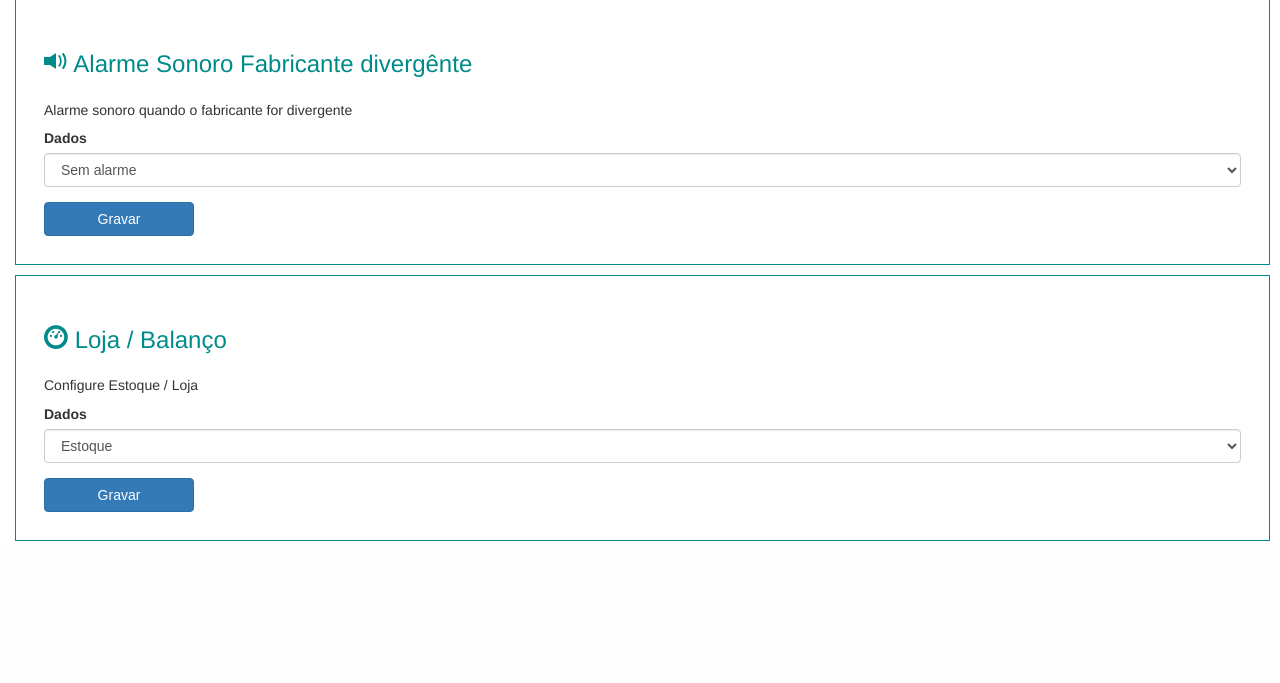
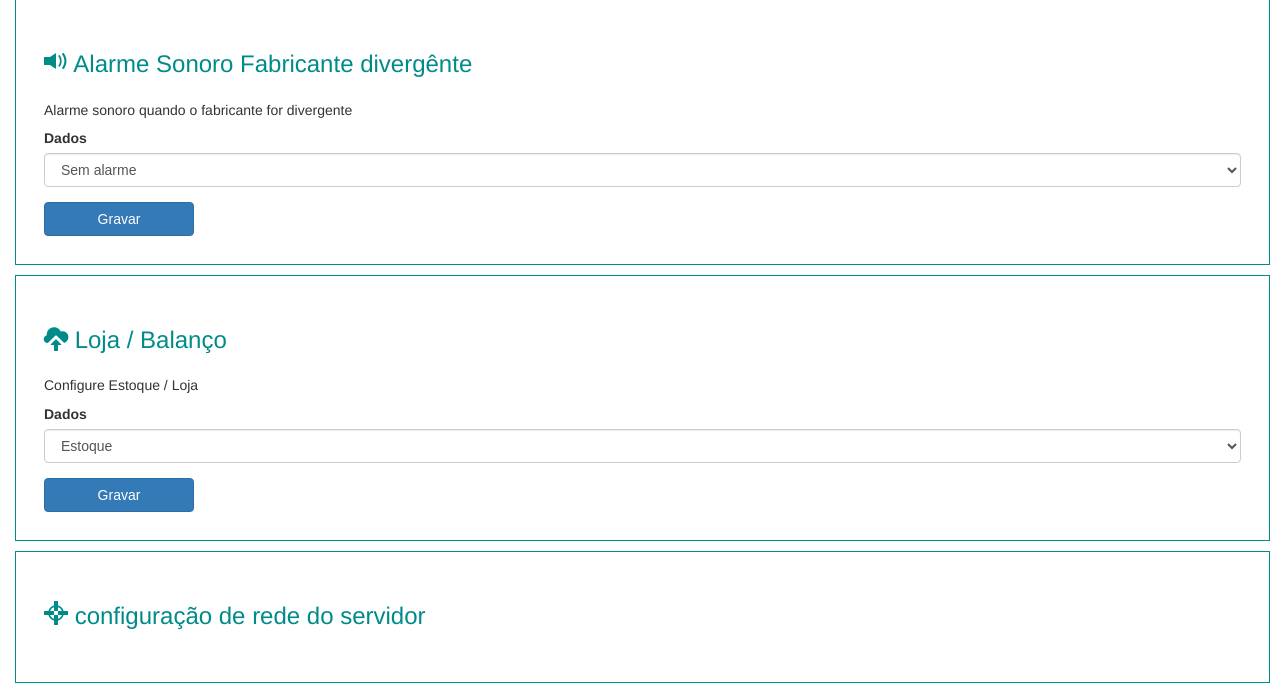
Before and after one commit to TimoteoSantos/Siscollector, a PHP site: page /v_configuracao.php in a window 1280 px wide. Shown: the part 1550-2233 px from the top of the page. Before the commit the page ends 2091 px from the top, so only its background shows below. Run offline with PHP 8.4, Linux system fonts and the light colour scheme; a user stored in the database is signed in; data comes from the database, SQL or seed files in the repository; data that the repository does not hold is empty.

Commit message:
atualizacao de configuracao

```diff
--- /dev/null
+++ b/coletor/arquivos_banco/ip.php
@@ -0,0 +1,5 @@
+<?php
+
+print shell_exec('ipconfig');
+
+?>
--- a/coletor/v_cabecalho.php
+++ b/coletor/v_cabecalho.php
@@ -26,7 +26,7 @@ $usuario = $_SESSION['usuario'];
 			</ul>
 		</li>
 
-		<li><a href="#">Coletas</a>
+		<li><a href="#">Coletas </a>
 
 			<ul>
 
--- a/coletor/v_configuracao.php
+++ b/coletor/v_configuracao.php
@@ -293,9 +293,7 @@ require 'arquivos_banco/login_verificar.php';
 
 						$tempo = $linha["tempo"];
 
-
 						?>
-
 						<button type="button" class="btn btn-danger" ><a href="arquivos_banco/excluir_tempo.php">Trocar</a></button>
 						<p>
 
@@ -388,7 +386,7 @@ require 'arquivos_banco/login_verificar.php';
 				<form method="post" action="arquivos_banco/estoque_loja.php">
 
 					<fieldset class="area_fieldset"> <h3>
-						<span class="glyphicon glyphicon-dashboard" aria-hidden="true"></span>
+						<span class="glyphicon glyphicon-cloud-upload" aria-hidden="true"></span>
 					Loja / Balanço</h3>
 
 					<div class="form-group">
@@ -463,6 +461,28 @@ require 'arquivos_banco/login_verificar.php';
 				</form>
 			</section>
 
+
+			<p>
+			<!-- estoque e loja -->
+				<section class="form">
+
+					<form method="post" action="arquivos_banco/estoque_loja.php">
+
+					<fieldset class="area_fieldset"> <h3>
+						<span class="glyphicon glyphicon-screenshot" aria-hidden="true"></span>
+					configuração de rede do servidor</h3>
+
+					<div class="form-group">
+
+						<?php include 'arquivos_banco/ip.php'; ?>
+
+					</div>
+				</fieldset>
+			</form>
+
+
+				</section>
+
 			</section><!-- fim da div corpo -->
 		</section><!--fim da sessao principal-->
 	</body>
```
